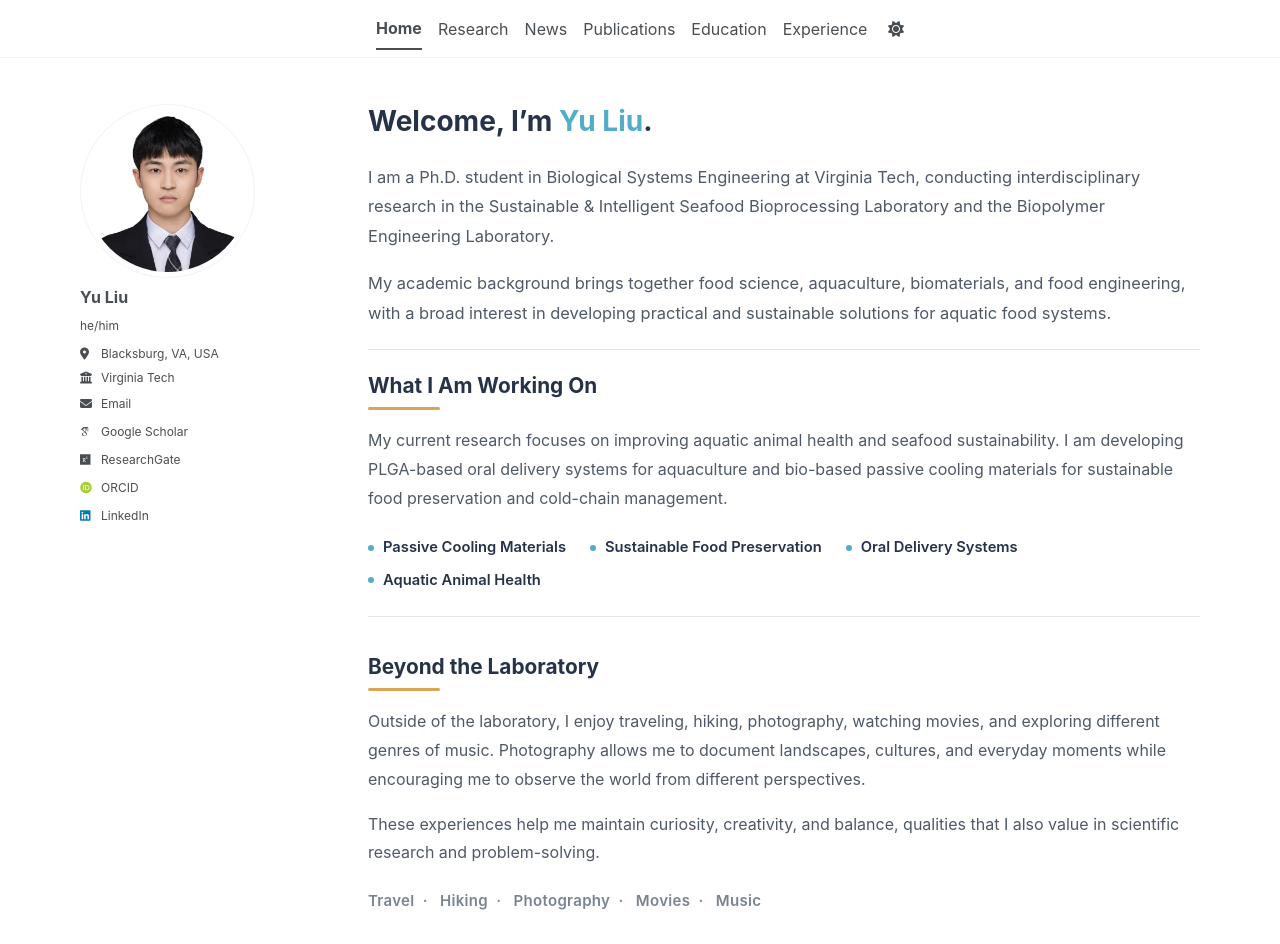
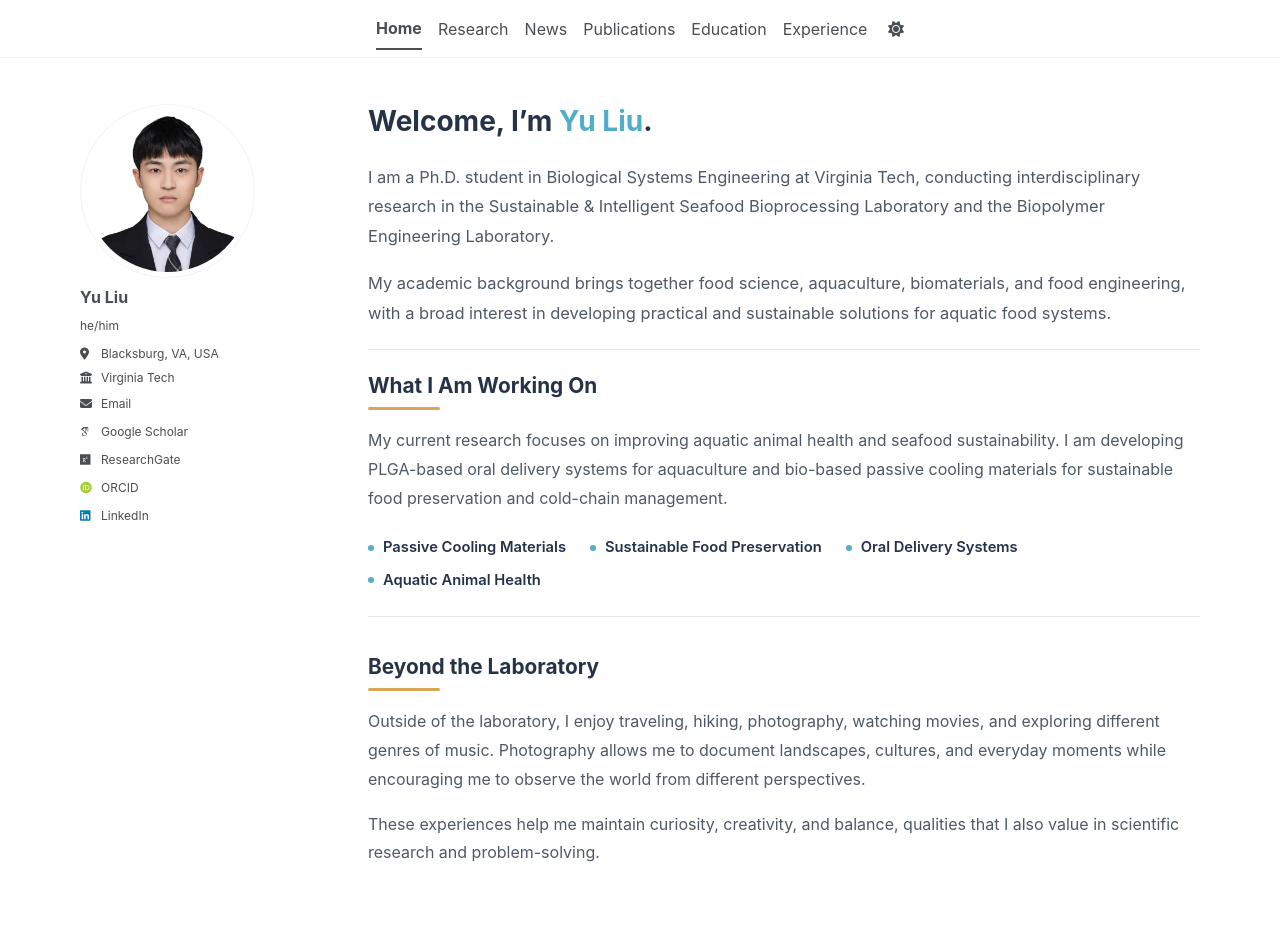
Before and after one commit to yuliu0322/yuliu0322.github.io, a Jekyll site: the page built from _pages/about.md, in a window 1280 px wide and 944 px high. Built offline with Jekyll 4.4.1, drawn with Linux system fonts in a browser that asks for light colours; some web fonts are replaced; a script bundle is joined from its source files by our own code; library files that are not in the unit come from our copies.

Commit message:
Update about.md

```diff
--- a/_pages/about.md
+++ b/_pages/about.md
@@ -110,14 +110,6 @@ redirect_from:
   margin: 0;
 }
 
-.home-interests {
-  margin-top: 1.4rem;
-  color: #7a8491;
-  font-size: 0.94rem;
-  font-weight: 600;
-  letter-spacing: 0.02em;
-}
-
 /* Mobile layout */
 @media (max-width: 768px) {
   .home-intro {
@@ -203,14 +195,3 @@ redirect_from:
   These experiences help me maintain curiosity, creativity, and balance,
   qualities that I also value in scientific research and problem-solving.
 </p>
-
-    <div class="home-interests">
-      Travel&nbsp;&nbsp;·&nbsp;&nbsp;
-      Hiking&nbsp;&nbsp;·&nbsp;&nbsp;
-      Photography&nbsp;&nbsp;·&nbsp;&nbsp;
-      Movies&nbsp;&nbsp;·&nbsp;&nbsp;
-      Music
-    </div>
-  </section>
-
-</div>
```
